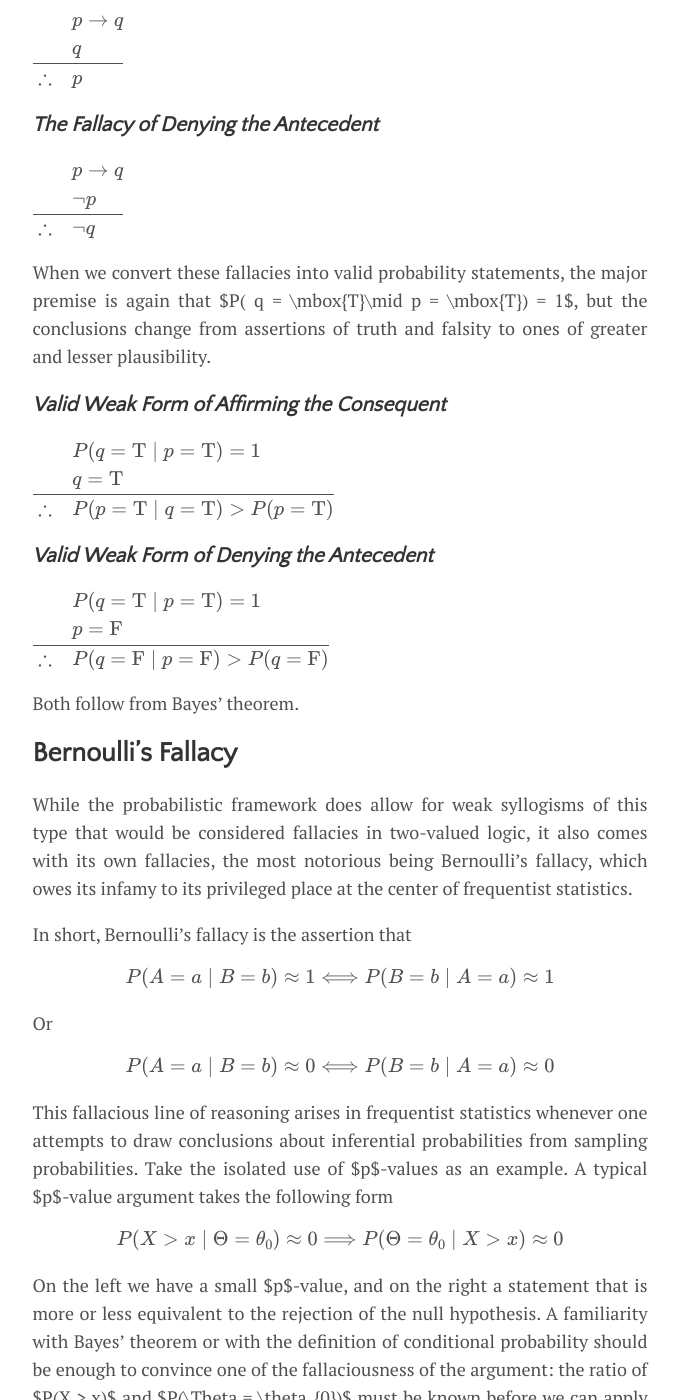
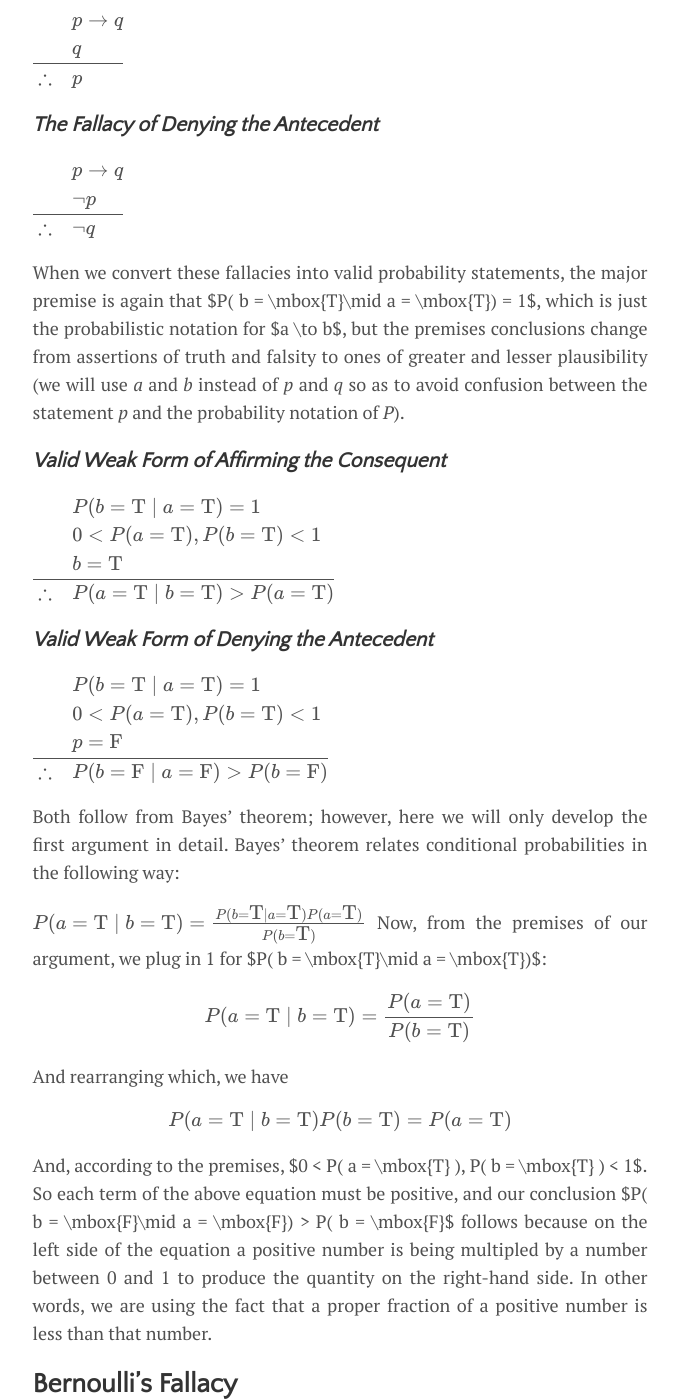
Before and after one commit to DanielAmes/DanielAmes.github.io, a Jekyll site: the page built from _posts/2025-01-10-bayeslogic.md, in a window 1280 px wide and 1400 px high, scrolled down 1253 px. Shown: the whole window, without its empty margins (300-980 px from the left). Built offline with Jekyll 4.4.1, drawn with Linux system fonts in a browser that asks for light colours; formulas are drawn with MathJax 3.

Commit message:
Update 2025-01-10-bayeslogic.md

```diff
--- a/_posts/2025-01-10-bayeslogic.md
+++ b/_posts/2025-01-10-bayeslogic.md
@@ -60,25 +60,44 @@ $$\begin{array}{rl}
   \end{array}$$
 
 
-When we convert these fallacies into valid probability statements, the major premise is again that $P( q = \mbox{T}\mid p = \mbox{T}) = 1$, but the conclusions change from assertions of truth and falsity to ones of greater and lesser plausibility.
+When we convert these fallacies into valid probability statements, the major premise is again that $P( b = \mbox{T}\mid a = \mbox{T}) = 1$, which is just the probabilistic notation for $a \to b$, but the premises conclusions change from assertions of truth and falsity to ones of greater and lesser plausibility (we will use _a_ and _b_ instead of _p_ and _q_ so as to avoid confusion between the statement _p_ and the probability notation of _P_).
 
 ### _Valid Weak Form of Affirming the Consequent_
 $$\begin{array}{rl}
-    & P( q = \mbox{T}\mid p = \mbox{T}) = 1 \\
-    & q = \mbox{T}\\
+    & P( b = \mbox{T}\mid a = \mbox{T}) = 1 \\
+    & 0 < P( a = \mbox{T} ), P( b = \mbox{T} ) < 1\\
+    & b = \mbox{T}\\
     \hline{}
-    \therefore & P( p = \mbox{T}\mid q = \mbox{T}) > P( p = \mbox{T})
+    \therefore & P( a = \mbox{T}\mid b = \mbox{T}) > P( a = \mbox{T})
   \end{array}$$
 
 ### _Valid Weak Form of Denying the Antecedent_
 $$\begin{array}{rl}
-    & P( q = \mbox{T}\mid p = \mbox{T}) = 1 \\
+    & P( b = \mbox{T}\mid a = \mbox{T}) = 1 \\
+    & 0 < P( a = \mbox{T} ), P( b = \mbox{T} ) < 1\\
     & p = \mbox{F}\\
     \hline{}
-    \therefore & P( q = \mbox{F}\mid p = \mbox{F}) > P( q = \mbox{F})
+    \therefore & P( b = \mbox{F}\mid a = \mbox{F}) > P( b = \mbox{F})
   \end{array}$$
 
-Both follow from Bayes' theorem.
+Both follow from Bayes' theorem; however, here we will only develop the first argument in detail. Bayes' theorem relates conditional probabilities in the following way:
+
+$$
+P( a = \mbox{T}\mid b = \mbox{T}) = \frac{P( b = \mbox{T}\mid a = \mbox{T})P( a = \mbox{T})}{P( b = \mbox{T})}
+$$
+Now, from the premises of our argument, we plug in 1 for $P( b = \mbox{T}\mid a = \mbox{T})$:
+
+$$
+P( a = \mbox{T}\mid b = \mbox{T}) = \frac{P( a = \mbox{T})}{P( b = \mbox{T})}
+$$
+
+And rearranging which, we have
+
+$$
+P( a = \mbox{T}\mid b = \mbox{T})P( b = \mbox{T}) = P( a = \mbox{T})
+$$
+
+And, according to the premises, $0 < P( a = \mbox{T} ), P( b = \mbox{T} ) < 1$. So each term of the above equation must be positive, and our conclusion $P( b = \mbox{F}\mid a = \mbox{F}) > P( b = \mbox{F}$ follows because on the left side of the equation a positive number is being multipled by a number between 0 and 1 to produce the quantity on the right-hand side. In other words, we are using the fact that a proper fraction of a positive number is less than that number.
 
 ## Bernoulli's Fallacy
 
```
